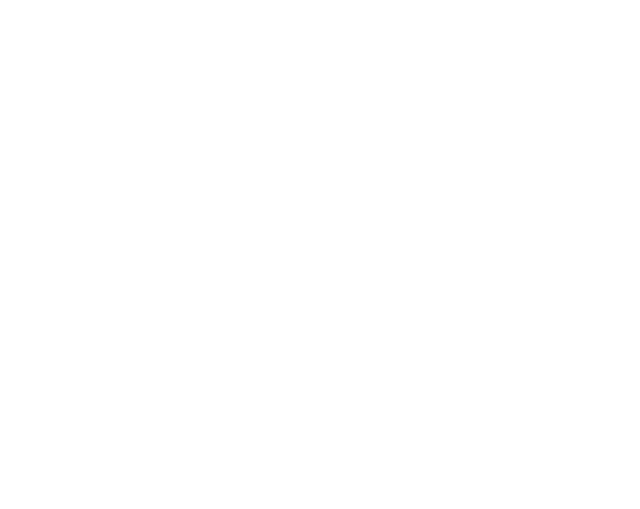
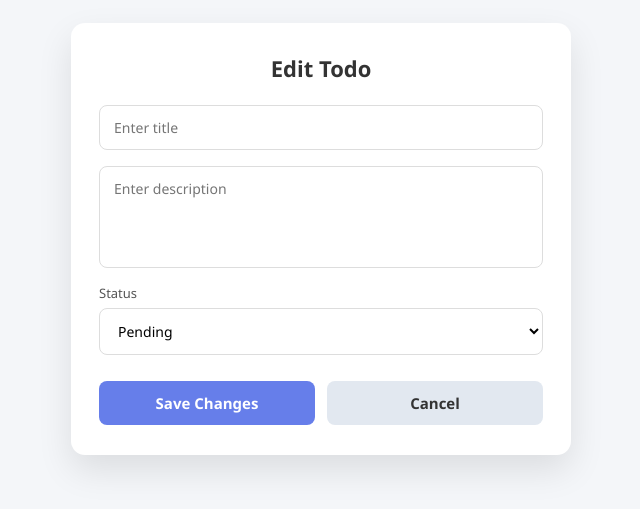
Before and after one commit to farseenakazeez/Todo-App, a React (Vite) app in the folder frontend/: page /edit/1 in a window 1280 px wide. Before the commit this address had no page. Shown: the part 161-670 px from the top of the page, without its empty margins (319-959 px from the left). Built offline with nearby package versions, Linux system fonts and the light colour scheme; no server answers.

Commit message:
todo update completed

```diff
--- a/frontend/src/App.jsx
+++ b/frontend/src/App.jsx
@@ -2,6 +2,7 @@
 import { Route, Routes } from 'react-router-dom'
 import HomePage from './pages/HomePage.jsx'
 import { ToastContainer } from 'react-toastify'
+import EditPage from './pages/EditPage.jsx'
 
 
 
@@ -12,6 +13,7 @@
     <>
       <Routes>
         <Route path='/' element={<HomePage />} />
+        <Route path='edit/:id' element={<EditPage/>}/>
 
 
       </Routes>
--- /dev/null
+++ b/frontend/src/pages/EditPage.jsx
@@ -0,0 +1,105 @@
+import React, { useEffect, useState } from "react";
+import { useNavigate, useParams } from "react-router-dom";
+import {
+  useGetTodoByIdQuery,
+  useUpdateTodoMutation,
+  useGetTodosQuery,
+} from "../slices/todoApiSlice";
+import { toast } from "react-toastify";
+import './EditTodo.css'
+
+function EditPage() {
+  let { id } = useParams();
+  const navigate = useNavigate();
+
+  const [title, setTitle] = useState("");
+  const [description, setDescription] = useState("");
+  const [isCompleted, setIsCompleted] = useState(false);
+
+  const { data: todo, refetch } = useGetTodoByIdQuery({ id: id });
+  const { data, refetch: getTodos } = useGetTodosQuery();
+
+  const [updateTodo] = useUpdateTodoMutation();
+
+  const editTodoHandler = async (e) => {
+    e.preventDefault();
+    try {
+      let res = await updateTodo({
+        title,
+        description,
+        isCompleted,
+        id,
+      }).unwrap();
+
+      refetch();
+      getTodos();
+      toast.success("Todo Updated");
+      navigate("/");
+    } catch (error) {
+      console.log(error?.message || error?.data?.message);
+      toast.error(error?.message || error?.data?.message);
+    }
+  };
+
+  useEffect(() => {
+    if (todo) {
+      setTitle(todo?.title);
+      setDescription(todo?.description);
+      setIsCompleted(todo?.isCompleted);
+    }
+  }, [todo]);
+
+  return (
+    <>
+ <div className="edit-container">
+      <div className="edit-card">
+        <h3>Edit Todo</h3>
+
+        <form onSubmit={editTodoHandler}>
+          <input
+            type="text"
+            placeholder="Enter title"
+            value={title}
+            onChange={(e) => setTitle(e.target.value)}
+            required
+          />
+
+          <textarea
+            placeholder="Enter description"
+            value={description}
+            onChange={(e) => setDescription(e.target.value)}
+            rows="4"
+          />
+
+          <div className="status-row">
+            <label>Status</label>
+            <select
+              value={isCompleted.toString()}
+              onChange={(e) => setIsCompleted(e.target.value === "true")}
+            >
+              <option value="false">Pending</option>
+              <option value="true">Completed</option>
+            </select>
+          </div>
+
+          <div className="edit-actions">
+            <button type="submit" className="save-btn">
+              Save Changes
+            </button>
+
+            <button
+              type="button"
+              className="cancel-btn"
+              onClick={() => navigate("/")}
+            >
+              Cancel
+            </button>
+          </div>
+        </form>
+      </div>
+    </div>
+    </>
+  );
+}
+
+export default EditPage;
--- /dev/null
+++ b/frontend/src/pages/EditTodo.css
@@ -0,0 +1,116 @@
+/* Page wrapper */
+.edit-container {
+  min-height: 100vh;
+  background: #f4f6f9;
+  display: flex;
+  align-items: center;
+  justify-content: center;
+  padding: 20px;
+}
+
+/* Card */
+.edit-card {
+  background: #ffffff;
+  width: 100%;
+  max-width: 500px;
+  padding: 30px 28px;
+  border-radius: 14px;
+  box-shadow: 0 15px 35px rgba(0, 0, 0, 0.1);
+}
+
+/* Heading */
+.edit-card h3 {
+  text-align: center;
+  font-size: 22px;
+  margin-bottom: 22px;
+  color: #333;
+}
+
+/* Form */
+.edit-card form {
+  display: flex;
+  flex-direction: column;
+  gap: 16px;
+}
+
+/* Inputs & textarea */
+.edit-card input,
+.edit-card textarea,
+.edit-card select {
+  padding: 12px 14px;
+  border-radius: 8px;
+  border: 1px solid #ddd;
+  font-size: 14px;
+  background: #fff;
+}
+
+.edit-card textarea {
+  resize: none;
+}
+
+/* Focus */
+.edit-card input:focus,
+.edit-card textarea:focus,
+.edit-card select:focus {
+  outline: none;
+  border-color: #667eea;
+  box-shadow: 0 0 0 3px rgba(102, 126, 234, 0.2);
+}
+
+/* Status row */
+.status-row {
+  display: flex;
+  flex-direction: column;
+  gap: 6px;
+}
+
+.status-row label {
+  font-size: 13px;
+  color: #555;
+  font-weight: 500;
+}
+
+/* Buttons */
+.edit-actions {
+  display: flex;
+  gap: 12px;
+  margin-top: 10px;
+}
+
+.edit-actions button {
+  flex: 1;
+  padding: 12px;
+  border-radius: 8px;
+  border: none;
+  font-size: 15px;
+  font-weight: 600;
+  cursor: pointer;
+  transition: 0.3s;
+}
+
+/* Save */
+.save-btn {
+  background: #667eea;
+  color: #fff;
+}
+
+.save-btn:hover {
+  background: #5a67d8;
+}
+
+/* Cancel */
+.cancel-btn {
+  background: #e2e8f0;
+  color: #333;
+}
+
+.cancel-btn:hover {
+  background: #cbd5e0;
+}
+
+/* Responsive */
+@media (max-width: 480px) {
+  .edit-card {
+    padding: 24px 20px;
+  }
+}
--- /dev/null
+++ b/frontend/src/pages/HomePage.css
@@ -0,0 +1,175 @@
+/* Reset */
+* {
+  margin: 0;
+  padding: 0;
+  box-sizing: border-box;
+  font-family: "Segoe UI", Tahoma, Geneva, Verdana, sans-serif;
+}
+
+/* Page */
+.home-container {
+  min-height: 100vh;
+  background: #f4f6f9;
+  padding: 40px 20px;
+}
+
+.completedTodo {
+  text-decoration: line-through;
+}
+
+/* Header */
+.home-header {
+  max-width: 1100px;
+  margin: 0 auto 30px;
+}
+
+.home-header h1 {
+  font-size: 28px;
+  color: #333;
+  font-weight: 600;
+}
+
+/* Layout */
+.todo-layout {
+  max-width: 1100px;
+  margin: auto;
+  display: grid;
+  grid-template-columns: 2fr 1fr;
+  gap: 24px;
+}
+
+/* Todo List */
+.todo-list {
+  display: flex;
+  flex-direction: column;
+  gap: 16px;
+}
+
+/* Todo Card */
+.todo-card {
+  background: #fff;
+  padding: 18px 20px;
+  border-radius: 12px;
+  box-shadow: 0 10px 25px rgba(0, 0, 0, 0.08);
+  transition: transform 0.2s, box-shadow 0.2s;
+}
+
+.todo-card:hover {
+  transform: translateY(-2px);
+  box-shadow: 0 14px 30px rgba(0, 0, 0, 0.12);
+}
+
+.todo-card h3 {
+  font-size: 18px;
+  color: #222;
+  margin-bottom: 6px;
+}
+
+.todo-card p {
+  font-size: 14px;
+  color: #555;
+  margin-bottom: 12px;
+  line-height: 1.5;
+}
+
+/* Actions */
+.todo-actions {
+  display: flex;
+  gap: 10px;
+}
+
+.todo-actions button {
+  padding: 6px 14px;
+  border-radius: 6px;
+  border: none;
+  font-size: 14px;
+  cursor: pointer;
+  transition: 0.3s;
+}
+
+.todo-actions .edit {
+  background: #667eea;
+  color: white;
+}
+
+.todo-actions .edit:hover {
+  background: #5a67d8;
+}
+
+.todo-actions .delete {
+  background: #e53e3e;
+  color: white;
+}
+
+.todo-actions .delete:hover {
+  background: #c53030;
+}
+
+/* Add Todo */
+.todo-form {
+  background: #fff;
+  padding: 22px;
+  border-radius: 12px;
+  box-shadow: 0 10px 25px rgba(0, 0, 0, 0.08);
+  height: fit-content;
+}
+
+.todo-form h2 {
+  font-size: 20px;
+  margin-bottom: 16px;
+  color: #333;
+}
+
+.todo-form form {
+  display: flex;
+  flex-direction: column;
+  gap: 14px;
+}
+
+.todo-form input,
+.todo-form textarea {
+  padding: 12px 14px;
+  border-radius: 8px;
+  border: 1px solid #ddd;
+  font-size: 14px;
+  resize: none;
+}
+
+.todo-form input:focus,
+.todo-form textarea:focus {
+  outline: none;
+  border-color: #667eea;
+  box-shadow: 0 0 0 3px rgba(102, 126, 234, 0.2);
+}
+
+.todo-form button {
+  margin-top: 6px;
+  padding: 12px;
+  border: none;
+  border-radius: 8px;
+  background: #667eea;
+  color: white;
+  font-size: 15px;
+  font-weight: 600;
+  cursor: pointer;
+}
+
+.todo-form button:hover {
+  background: #5a67d8;
+}
+
+/* Empty state */
+.empty {
+  background: #fff;
+  padding: 30px;
+  text-align: center;
+  border-radius: 12px;
+  color: #777;
+}
+
+/* Responsive */
+@media (max-width: 900px) {
+  .todo-layout {
+    grid-template-columns: 1fr;
+  }
+}
--- a/frontend/src/pages/HomePage.jsx
+++ b/frontend/src/pages/HomePage.jsx
@@ -1,32 +1,33 @@
 import React, { useState, useEffect } from 'react'
 import { Link, useNavigate } from 'react-router-dom'
 
-import {toast} from 'react-toastify'
-import { useAddTodoMutation,useDeleteTodoMutation,useGetTodosQuery } from '../slices/todoApiSlice';
-import { createDraftSafeSelectorCreator } from '@reduxjs/toolkit';
+import { toast } from 'react-toastify'
+import { useAddTodoMutation, useDeleteTodoMutation, useGetTodosQuery } from '../slices/todoApiSlice';
+import './HomePage.css'
+
 
 function HomePage() {
     const Navigate = useNavigate()
 
-    let [title, settitle] = useState("");
+    let [title, setTitle] = useState("");
     let [description, setDescription] = useState("");
 
-    let {data : todos ,refetch} = useGetTodosQuery();
+    let { data: todos, refetch } = useGetTodosQuery();
 
-    let[addTodo] = useAddTodoMutation();
-    let[deleteTodo] = useDeleteTodoMutation();
+    let [addTodo] = useAddTodoMutation();
+    let [deleteTodo] = useDeleteTodoMutation();
 
 
 
     const addTodoHandler = async (e) => {
         e.preventDefault()
         try {
-            let res = await addTodo({title,description}).unwrap();
+            let res = await addTodo({ title, description }).unwrap();
             refetch();
 
             toast.success("Todo Added")
 
-            settitle("")
+            setTitle("")
             setDescription("")
         } catch (error) {
             console.log(error?.message || error?.data?.message);
@@ -34,9 +35,9 @@
 
         }
     };
-    const deleteTodoHandler = async (id)=>{
-        try{
-            let res=await deleteTodo(id).unwrap();
+    const deleteTodoHandler = async (id) => {
+        try {
+            let res = await deleteTodo(id).unwrap();
             refetch();
             toast.success("Account deleted")
         }
@@ -50,37 +51,71 @@
     //console.log(todos)
 
     return (
-        <div>
-            {todos?.map((todo, index) => (
+        <>
+            <div className='home-container'>
+                <div className="home-header">
+                    <h1>Welcome 👋</h1>
+                </div>
+                <div className="todo-layout">
+                    {/* Todo List */}
+                    <div className="todo-list">
+                        {todos?.length === 0 && (
+                            <div className="empty">No todos added yet</div>
+                        )}
 
-                <div key={index}>
-                    <h1>{todo.title}</h1>
+                        {todos?.map((todo) => (
+                            <div className={`todo-card `} key={todo._id}>
+                                <h3 className={todo?.isCompleted ? "completedTodo" : ""}>
+                                    {todo.title}
+                                </h3>
                                 <p>{todo.description}</p>
-                    <button onClick={()=>deleteTodoHandler(todo._id)}>Delete</button>
+
+                                <div className="todo-actions">
+                                    <button
+                                        className="edit"
+                                        onClick={() => Navigate(`/edit/${todo._id}`)}
+                                    >
+                                        Edit
+                                    </button>
+
+                                    <button className="delete" onClick={() => deleteTodoHandler(todo._id)}>
+                                        Delete
+                                    </button>
+                                </div>
+                            </div>
+                        ))}
                     </div>
 
+                    {/* Add Todo */}
+                    <div className="todo-form">
+                        <h2>Add Todo</h2>
 
-            ))};
+                        <form onSubmit={addTodoHandler}>
+                            <input
+                                type="text"
+                                placeholder="Enter title"
+                                value={title}
+                                onChange={(e) => setTitle(e.target.value)}
+                                required
+                            />
 
+                            <textarea
+                                placeholder="Enter description"
+                                value={description}
+                                onChange={(e) => setDescription(e.target.value)}
+                                rows="4"
+                            />
 
-            <div>
-                <form onSubmit={addTodoHandler}>
-                    <input type="text" placeholder="Enter title" value={title} onChange={(e) => settitle(e.target.value)}/>
-                        <textarea placeholder="Enter description" value={description} onChange={(e) =>
-                            setDescription(e.target.value)}
-                        ></textarea>
-                        <button type="submit">Add </button>
+                            <button type="submit">Add Todo</button>
                         </form>
+                        <button type="button" onClick={() => logoutHandler()}>
+                            Logout
+                        </button>
                     </div>
+                </div>
+            </div>
+        </>
+    );
+}
 
-
-        </div>
-
-
-
-
-    )
-};
-
-
-export default HomePage
+export default HomePage;
```
Also changed, not shown: frontend/src/slices/todoApiSlice.js (+19 -3 lines), 2 other files (tests, documents, lock files or other folders). Lines whose indentation alone changed are shown as unchanged.
